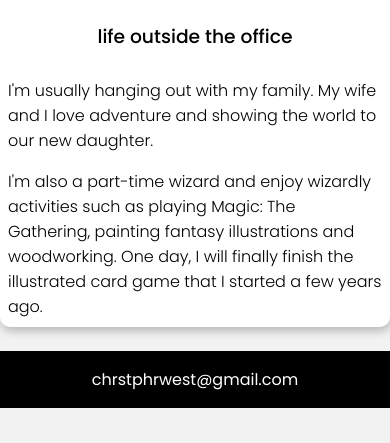
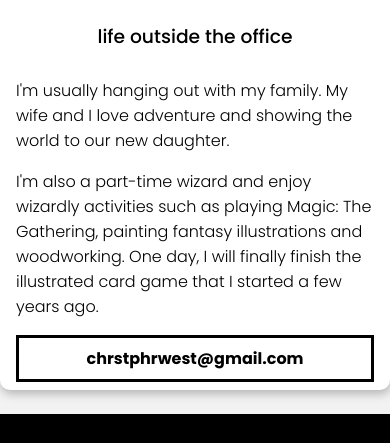
Before and after one commit to cwest9400/frontend-fullstack-portfolio, a React (Create React App) app: page / in a window 390 px wide. Shown: the part 2185-2628 px from the top of the page. Before the commit the page ends 2593 px from the top, so only its background shows below. Built offline with nearby package versions, Linux system fonts and the light colour scheme; no server answers.

Commit message:
about card mobile resize

```diff
--- a/package.json
+++ b/package.json
@@ -6,6 +6,7 @@
     "@testing-library/jest-dom": "^5.16.5",
     "@testing-library/react": "^13.4.0",
     "@testing-library/user-event": "^13.5.0",
+    "mailgo": "^0.12.2",
     "react": "^18.2.0",
     "react-anchor-link-smooth-scroll": "^1.0.12",
     "react-dom": "^18.2.0",
--- a/src/components/Footer.js
+++ b/src/components/Footer.js
@@ -1,6 +1,6 @@
 function Footer(props) {
     return (
-        <div className="footer">chrstphrwest@gmail.com</div>
+        <div className="footer"></div>
     )
 }
 export default Footer
--- a/src/pages/About.js
+++ b/src/pages/About.js
@@ -1,4 +1,5 @@
 import DEV_ICONS from "../images/dev_icons/devIcons"
+
 
 function About(props) {
   console.log(DEV_ICONS)
@@ -14,7 +15,11 @@ function About(props) {
         <p className="bio">I'm usually hanging out with my family. My wife and I love adventure and showing the world to our new daughter.</p>
 
 <p className="bio">
-I'm also a part-time wizard and enjoy wizardly activities such as playing Magic: The Gathering, painting fantasy illustrations and woodworking. One day, I will finally finish the illustrated card game that I started a few years ago.</p>
+I'm also a part-time wizard and enjoy wizardly activities such as playing Magic: The Gathering, painting fantasy illustrations and woodworking. One day, I will finally finish the illustrated card game that I started a few years ago.
+<div className="contact">
+chrstphrwest@gmail.com
+</div>
+</p>
 
 
         </div>
--- a/src/sass/input.scss
+++ b/src/sass/input.scss
@@ -421,8 +421,20 @@ p {
     text-align: left;
     color: black;
     font-weight: 300;
+    padding: 8px 8px 8px 8px;
+    font-size: 1em;
+    @media only all and (max-width: 950px) {
+      height: auto;
+      padding: 8px 16px 8px 16px;
+
+    }
+  }
+  .contact {
+    margin-top: 16px;
     padding: 8px;
-    font-size: 1em;
+    text-align: center;
+    border: solid;
+    font-weight: 700;
   }
   .technology-title {
     text-align: center;
--- a/src/style/output.css
+++ b/src/style/output.css
@@ -389,8 +389,21 @@ p {
   text-align: left;
   color: black;
   font-weight: 300;
+  padding: 8px 8px 8px 8px;
+  font-size: 1em;
+}
+@media only all and (max-width: 950px) {
+  .about-card .bio {
+    height: auto;
+    padding: 8px 16px 8px 16px;
+  }
+}
+.about-card .contact {
+  margin-top: 16px;
   padding: 8px;
-  font-size: 1em;
+  text-align: center;
+  border: solid;
+  font-weight: 700;
 }
 .about-card .technology-title {
   text-align: center;
```
Also changed, not shown: 2 other files (tests, documents, lock files or other folders).
